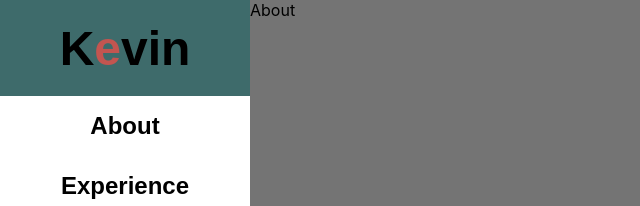
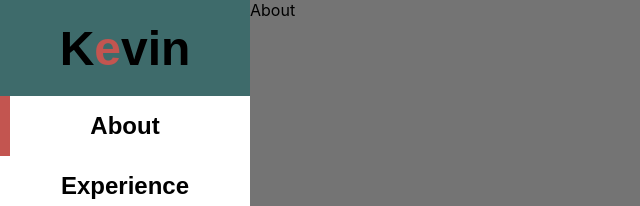
Before and after one commit to kebroad/kebroad.github.io, a React (Create React App) app: page / in a window 1280 px wide. Shown: the top 206 px of the page, without its empty margins (0-640 px from the left). Built offline with nearby package versions, Linux system fonts and the light colour scheme; a web font is replaced by a local one.

Commit message:
Added highlighted section border

```diff
--- a/src/UI/SectionButton.js
+++ b/src/UI/SectionButton.js
@@ -8,7 +8,7 @@ const SectionButton = (props) => {
     props.closeDrawerHandler();
   };
   return (
-    <Button onClick={changeSectionHandler}>
+    <Button onClick={changeSectionHandler} className={sectionClass}>
       <h1 className={classes["section-link"]}>{props.children}</h1>
     </Button>
   );
```
